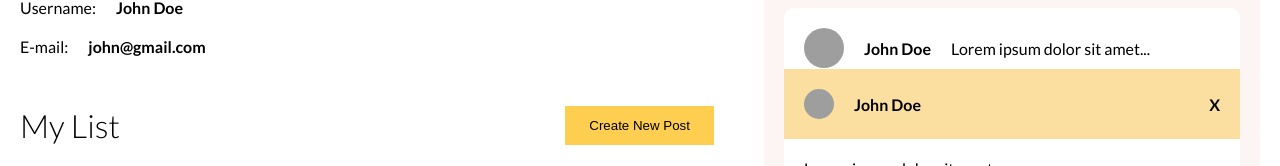
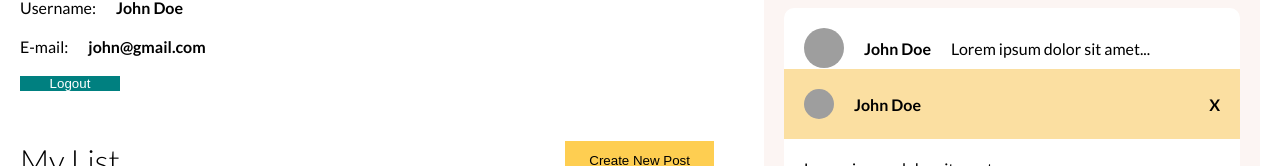
Before and after one commit to nimeth42/RealEstate, a React (Vite) app in the folder client/: page /profile in a window 1280 px wide. Shown: the part 251-417 px from the top of the page. Built offline with nearby package versions, Linux system fonts and the light colour scheme; grey boxes are pictures that could not be loaded.

Commit message:
Login button

```diff
--- a/client/src/routes/login/login.jsx
+++ b/client/src/routes/login/login.jsx
@@ -4,7 +4,7 @@ import { useState } from "react";
 import apiRequest from "../../lib/apiRequest";
 
 function Login() {
-  const [error,setError] = useState("")
+  const [error,setError] = useState("");
   const [isLoarding,setisLoarding] = useState(false);
 
 const navigate = useNavigate();
@@ -20,31 +20,27 @@ const navigate = useNavigate();
   const handleSubmit = async (e) => {
     e.preventDefault();
     setisLoarding(true);
-    setError("")
-
+    setError("");
     const formData = new FormData(e.target);
 
     const username = formData.get("username");
-const email = formData.get("email");
     const password = formData.get("password");
 
     try{
-
-  const res = await apiRequest.post("/auth/register",{
+      const res = await apiRequest.post("/auth/login",{
         username,
         password,
       });
 
       localStorage.setItem("user", JSON.stringify(res.data));
 
-  navigate("/")
+      navigate("/");
 
     }catch(err){
       console.log(err)
-  setError(err.response.data.message)
+      setError(err.response.data.message);
+    }finally{
       setisLoarding(false);
-}finally{
-  setisLoarding(false)
     }
 
     console.log(username,email,password);
--- a/client/src/routes/profilePage/profilePage.jsx
+++ b/client/src/routes/profilePage/profilePage.jsx
@@ -25,6 +25,7 @@ function ProfilePage() {
             <span>
               E-mail: <b>john@gmail.com</b>
             </span>
+            <button>Logout</button>
           </div>
           <div className="title">
             <h1>My List</h1>
--- a/client/src/routes/profilePage/profilePage.scss
+++ b/client/src/routes/profilePage/profilePage.scss
@@ -53,6 +53,13 @@
           gap: 20px;
         }
 
+        button{
+            width: 100px;
+            background-color: teal;
+            border: none;
+            color: white;
+        }
+
         img{
           width: 40px;
           height: 40px;
```
Also changed, not shown: 1 other file (tests, documents, lock files or other folders). Lines whose indentation alone changed are shown as unchanged.
